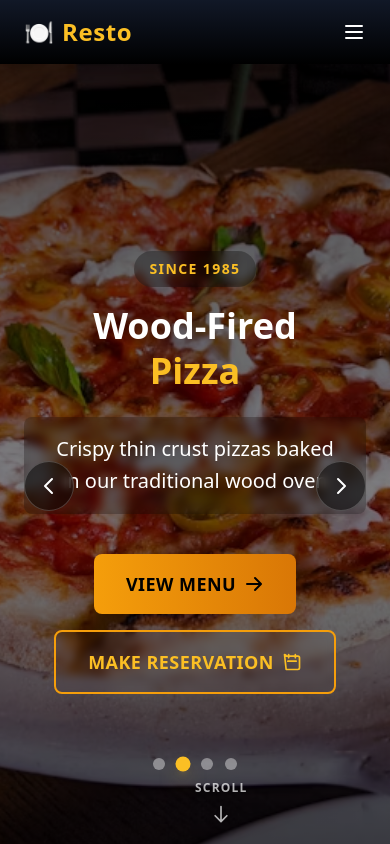
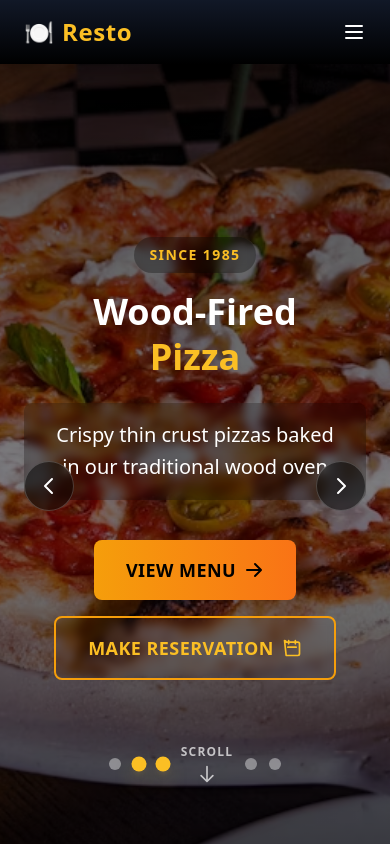
Before and after one commit to Hizbullah3698/resto-restaurant-website, a React (Vite) app: page / in a window 390 px wide. Shown: the top 844 px of the page. Built offline with nearby package versions, Linux system fonts and the light colour scheme.

Commit message:
fix: keep View Menu button yellow on mobile + center scroll arrow between dots

```diff
--- a/src/components/Hero.jsx
+++ b/src/components/Hero.jsx
@@ -35,6 +35,7 @@ export default function Hero() {
     const timer = setInterval(() => {
       setCurrentSlide((prev) => (prev + 1) % slides.length);
     }, 5000);
+
     return () => clearInterval(timer);
   }, [slides.length]);
 
@@ -78,11 +79,12 @@ export default function Hero() {
           {slides[currentSlide].description}
         </p>
 
+        {/* CTA Buttons */}
         <div className="flex flex-col sm:flex-row items-center justify-center gap-4 sm:gap-6 mb-16">
-          {/* Primary CTA */}
+          {/* Primary Button */}
           <a
             href="#menu"
-            className="group bg-gradient-to-r from-amber-500 to-amber-600 text-black px-8 py-4 rounded-lg text-lg font-semibold transition-all duration-300 uppercase tracking-wide min-w-48 touch-manipulation
+            className="group bg-gradient-to-r from-amber-500 to-orange-500 text-black px-8 py-4 rounded-lg text-lg font-semibold transition-all duration-300 uppercase tracking-wide min-w-48 touch-manipulation active:from-amber-500 active:to-orange-500
                        md:hover:from-amber-600 md:hover:to-amber-700 md:hover:shadow-2xl md:hover:shadow-amber-500/25 md:hover:scale-105
                        md:active:from-amber-600 md:active:to-amber-700 md:active:scale-95"
           >
@@ -102,12 +104,10 @@ export default function Hero() {
             </span>
           </a>
 
-          {/* Secondary CTA */}
+          {/* Secondary Button */}
           <a
             href="#reservations"
-            className="group bg-transparent border-2 border-amber-500 text-amber-400 px-8 py-4 rounded-lg text-lg font-semibold transition-all duration-300 uppercase tracking-wide min-w-48 backdrop-blur-sm touch-manipulation
-                       md:hover:bg-amber-500 md:hover:text-black md:hover:border-amber-500
-                       md:active:bg-amber-500 md:active:text-black md:hover:shadow-2xl md:hover:shadow-amber-500/25 md:hover:scale-105 md:active:scale-95"
+            className="group bg-transparent border-2 border-amber-500 md:hover:bg-amber-500 md:hover:text-black text-amber-400 md:hover:border-amber-500 active:bg-amber-500 active:text-black px-8 py-4 rounded-lg text-lg font-semibold transition-all duration-300 md:hover:shadow-2xl md:hover:shadow-amber-500/25 md:hover:scale-105 active:scale-95 uppercase tracking-wide min-w-48 backdrop-blur-sm touch-manipulation"
           >
             <span className="flex items-center justify-center gap-2">
               Make Reservation
@@ -128,25 +128,22 @@ export default function Hero() {
           </a>
         </div>
 
-        {/* Slide Indicators */}
+        {/* Slide Indicators with Arrow in Center */}
         <div className="flex items-center justify-center space-x-3 mb-8">
-          {slides.map((_, index) => (
+          {slides.map((_, index) => {
+            if (index === 2) {
+              return (
+                <div key="center-group" className="flex items-center space-x-3">
                   <button
-              key={index}
-              onClick={() => setCurrentSlide(index)}
-              className={`w-3 h-3 rounded-full transition-all duration-300 touch-manipulation ${
-                index === currentSlide
+                    onClick={() => setCurrentSlide(1)}
+                    className={`w-3 h-3 rounded-full transition-all duration-300 ${
+                      1 === currentSlide
                         ? "bg-amber-400 scale-125 shadow-lg shadow-amber-400/50"
-                  : "bg-white/40 md:hover:bg-white/60 md:hover:scale-110 active:bg-white/60 active:scale-110"
+                        : "bg-white/40 md:hover:bg-white/60 md:hover:scale-110"
                     }`}
                   />
-          ))}
-        </div>
-
-        {/* Scroll Indicator */}
-        <div className="absolute bottom-8 left-1/2 transform -translate-x-1/2 animate-bounce">
                   <div className="flex flex-col items-center text-white/70 md:hover:text-amber-400 transition-colors duration-300 cursor-pointer">
-            <span className="text-xs uppercase tracking-widest mb-2 font-semibold">
+                    <span className="text-xs uppercase tracking-widest mb-1 font-semibold">
                       Scroll
                     </span>
                     <svg
@@ -163,6 +160,32 @@ export default function Hero() {
                       />
                     </svg>
                   </div>
+                  <button
+                    onClick={() => setCurrentSlide(3)}
+                    className={`w-3 h-3 rounded-full transition-all duration-300 ${
+                      3 === currentSlide
+                        ? "bg-amber-400 scale-125 shadow-lg shadow-amber-400/50"
+                        : "bg-white/40 md:hover:bg-white/60 md:hover:scale-110"
+                    }`}
+                  />
+                </div>
+              );
+            }
+            if (index < 2 || index > 2) {
+              return (
+                <button
+                  key={index}
+                  onClick={() => setCurrentSlide(index)}
+                  className={`w-3 h-3 rounded-full transition-all duration-300 ${
+                    index === currentSlide
+                      ? "bg-amber-400 scale-125 shadow-lg shadow-amber-400/50"
+                      : "bg-white/40 md:hover:bg-white/60 md:hover:scale-110"
+                  }`}
+                />
+              );
+            }
+            return null;
+          })}
         </div>
       </div>
 
@@ -171,8 +194,7 @@ export default function Hero() {
         onClick={() =>
           setCurrentSlide((prev) => (prev - 1 + slides.length) % slides.length)
         }
-        className="absolute left-6 top-1/2 transform -translate-y-1/2 z-20 bg-black/50 text-white p-3 rounded-full transition-all duration-300 backdrop-blur-sm border border-white/20 touch-manipulation
-                   md:hover:bg-black/70 md:hover:scale-110 md:active:bg-black/70 md:active:scale-95 md:hover:border-amber-400/50"
+        className="absolute left-6 top-1/2 transform -translate-y-1/2 z-20 bg-black/50 md:hover:bg-black/70 text-white p-3 rounded-full transition-all duration-300 md:hover:scale-110 active:bg-black/70 active:scale-95 backdrop-blur-sm border border-white/20 md:hover:border-amber-400/50 touch-manipulation"
       >
         <svg
           className="w-6 h-6"
@@ -191,8 +213,7 @@ export default function Hero() {
 
       <button
         onClick={() => setCurrentSlide((prev) => (prev + 1) % slides.length)}
-        className="absolute right-6 top-1/2 transform -translate-y-1/2 z-20 bg-black/50 text-white p-3 rounded-full transition-all duration-300 backdrop-blur-sm border border-white/20 touch-manipulation
-                   md:hover:bg-black/70 md:hover:scale-110 md:active:bg-black/70 md:active:scale-95 md:hover:border-amber-400/50"
+        className="absolute right-6 top-1/2 transform -translate-y-1/2 z-20 bg-black/50 md:hover:bg-black/70 text-white p-3 rounded-full transition-all duration-300 md:hover:scale-110 active:bg-black/70 active:scale-95 backdrop-blur-sm border border-white/20 md:hover:border-amber-400/50 touch-manipulation"
       >
         <svg
           className="w-6 h-6"
```
Lines whose indentation alone changed are shown as unchanged.
